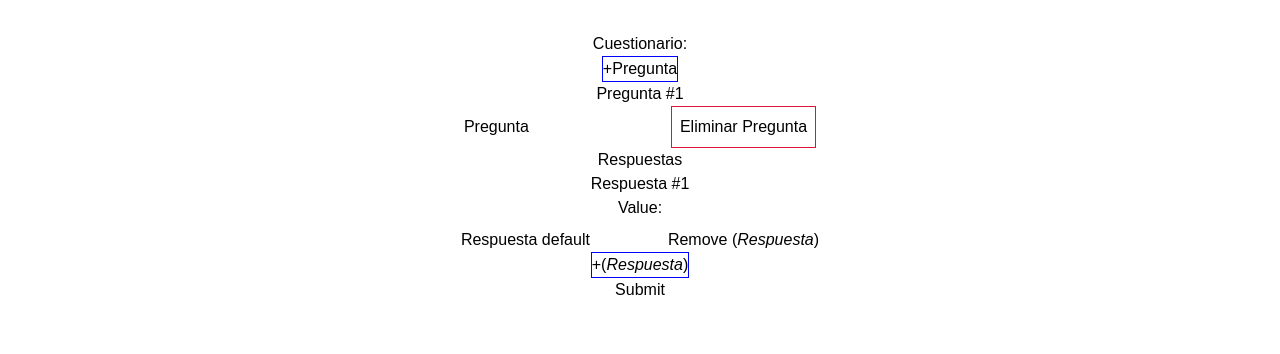
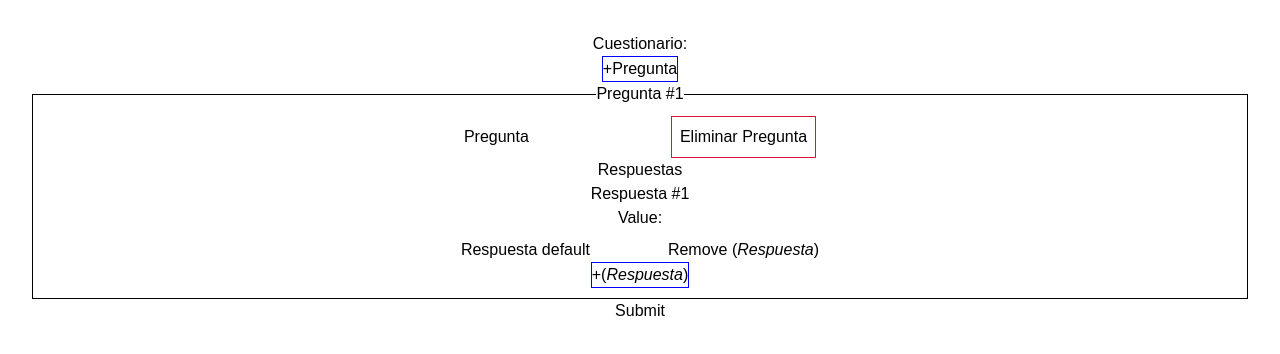
Before and after one commit to jimmyegc/react-hook-form, a React (Vite) app: page / in a window 1280 px wide. Shown: the top 354 px of the page. Built offline with nearby package versions, Linux system fonts and the light colour scheme.

Commit message:
fix 09042024

```diff
--- a/src/components/FormNested/FormNested.tsx
+++ b/src/components/FormNested/FormNested.tsx
@@ -1,6 +1,7 @@
 import { useForm, useFieldArray } from "react-hook-form";
 import type { UseFormRegister, Control, DefaultValues } from "react-hook-form";
 import "./styles.css";
+import { useRef } from "react";
 
 type Answer = {
   value: string;
@@ -71,14 +72,22 @@ const defaultValues: DefaultValues<FormValues> = {
 };
 
 export default function FormNested() {
+  const dragQuestion = useRef<number>(0)
+  const draggedOverQuestion = useRef<number>(0)
+
+
   const { control, handleSubmit, register } = useForm<FormValues>({
     defaultValues
   });
 
-  const { fields, append, remove } = useFieldArray({ control, name: "fields" });
+  const { fields, append, remove, move } = useFieldArray({ control, name: "fields" });
 
   const onSubmit = (data: FormValues) => {
     console.log(data)
+  }
+
+  const handleSortQuestion =() => {
+
   }
 
 
@@ -99,7 +108,13 @@ export default function FormNested() {
           +Pregunta
         </button>
         {fields.map((field, index) => (
-          <fieldset key={field.id}>
+          <fieldset key={field.id}
+            draggable
+            onDragStart={() => (dragQuestion.current = index)}
+            onDragEnter={() => (draggedOverQuestion.current = index)}
+            onDragEnd={() => move(dragQuestion.current, draggedOverQuestion.current)}
+            onDragOver={(e)=> e.preventDefault()}
+            style={{ border: '1px solid #000', padding: 10}}>
             <legend>Pregunta #{index+1}</legend>
             <input type="text" placeholder="¿Pregunta?"
               {...register(`fields.${index}.question`)}
```
